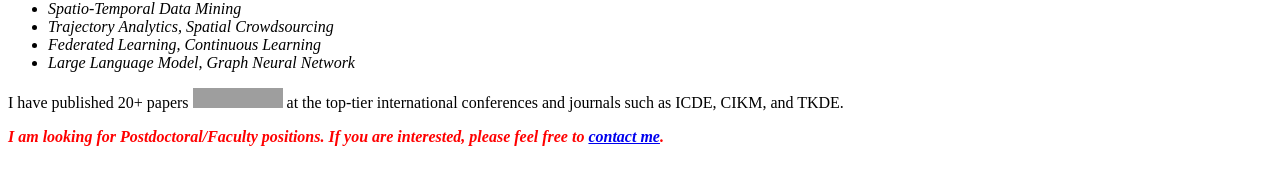
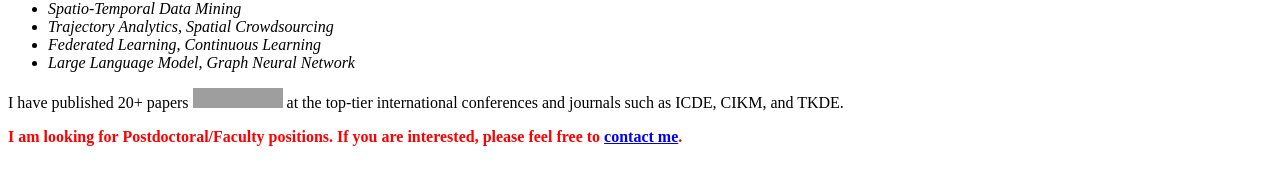
Before and after one commit to MiaoHaoSunny/MiaoHaoSunny.github.io, a Jekyll site: the page built from _pages/includes/intro.md, in a window 1280 px wide. Shown: the part 609-794 px from the top of the page. Built offline with Jekyll 4.4.1, drawn with Linux system fonts in a browser that asks for light colours; our own code applies the rules of GitHub Pages for plain Markdown files; grey boxes are pictures that could not be loaded.

Commit message:
Update intro.md

```diff
--- a/_pages/includes/intro.md
+++ b/_pages/includes/intro.md
@@ -10,4 +10,4 @@
 
 I have published 20+ papers <a href='https://scholar.google.com/citations?user=eRouT0MAAAAJ'><img src="https://img.shields.io/endpoint?logo=Google%20Scholar&url=https%3A%2F%2Fcdn.jsdelivr.net%2Fgh%2FRayeRen%2Fmiaohaosunny.github.io@google-scholar-stats%2Fgs_data_shieldsio.json&labelColor=f6f6f6&color=9cf&style=flat&label=citations"></a> at the top-tier international conferences and journals such as ICDE, CIKM, and TKDE.
 
-_<b><font color="red">I am looking for Postdoctoral/Faculty positions. If you are interested, please feel free to <a href="mailto:haom@cs.aau.dk">contact me</a>.</font></b>_
+<b><font color="red">I am looking for Postdoctoral/Faculty positions. If you are interested, please feel free to <a href="mailto:haom@cs.aau.dk">contact me</a>.</font></b>
```
